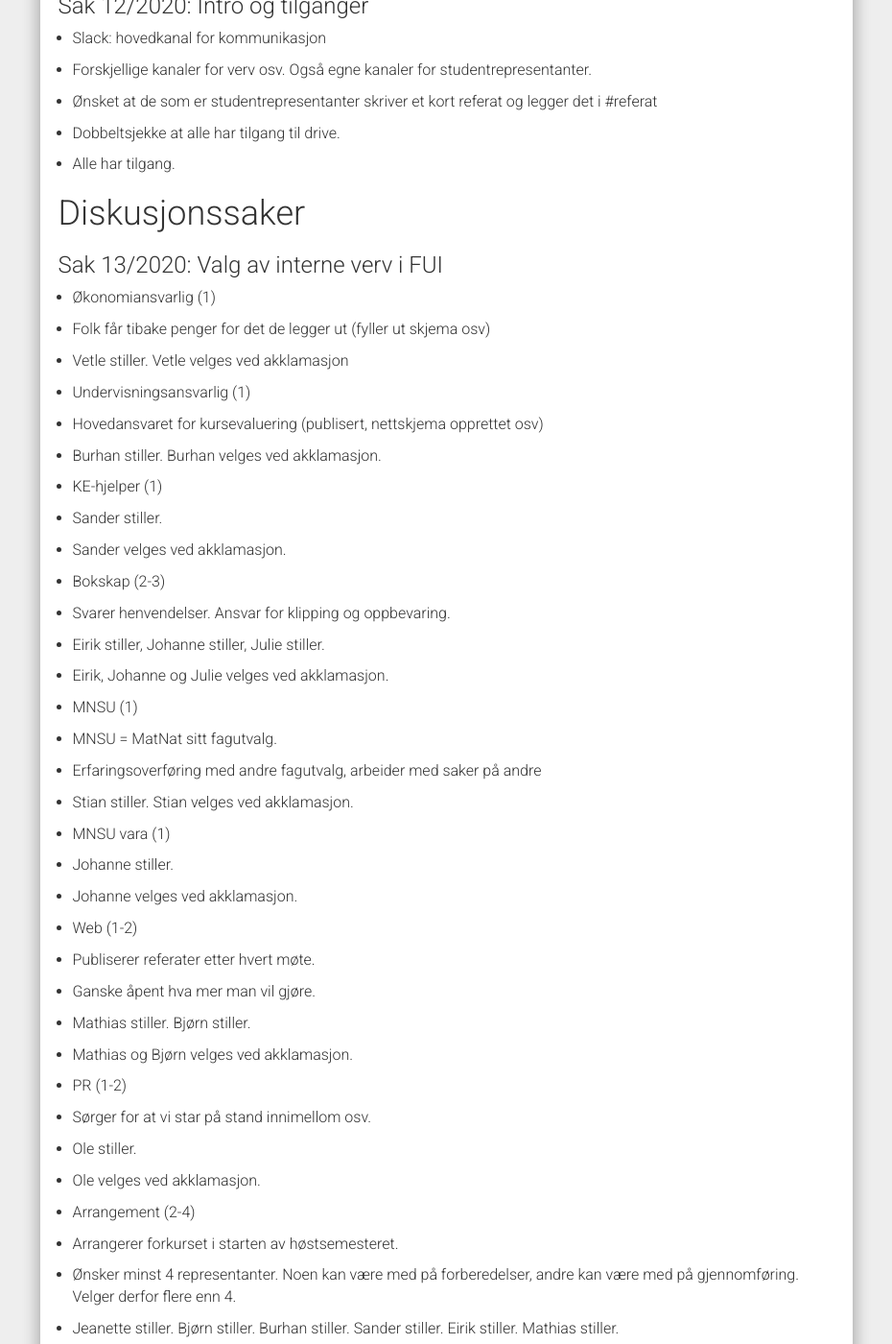
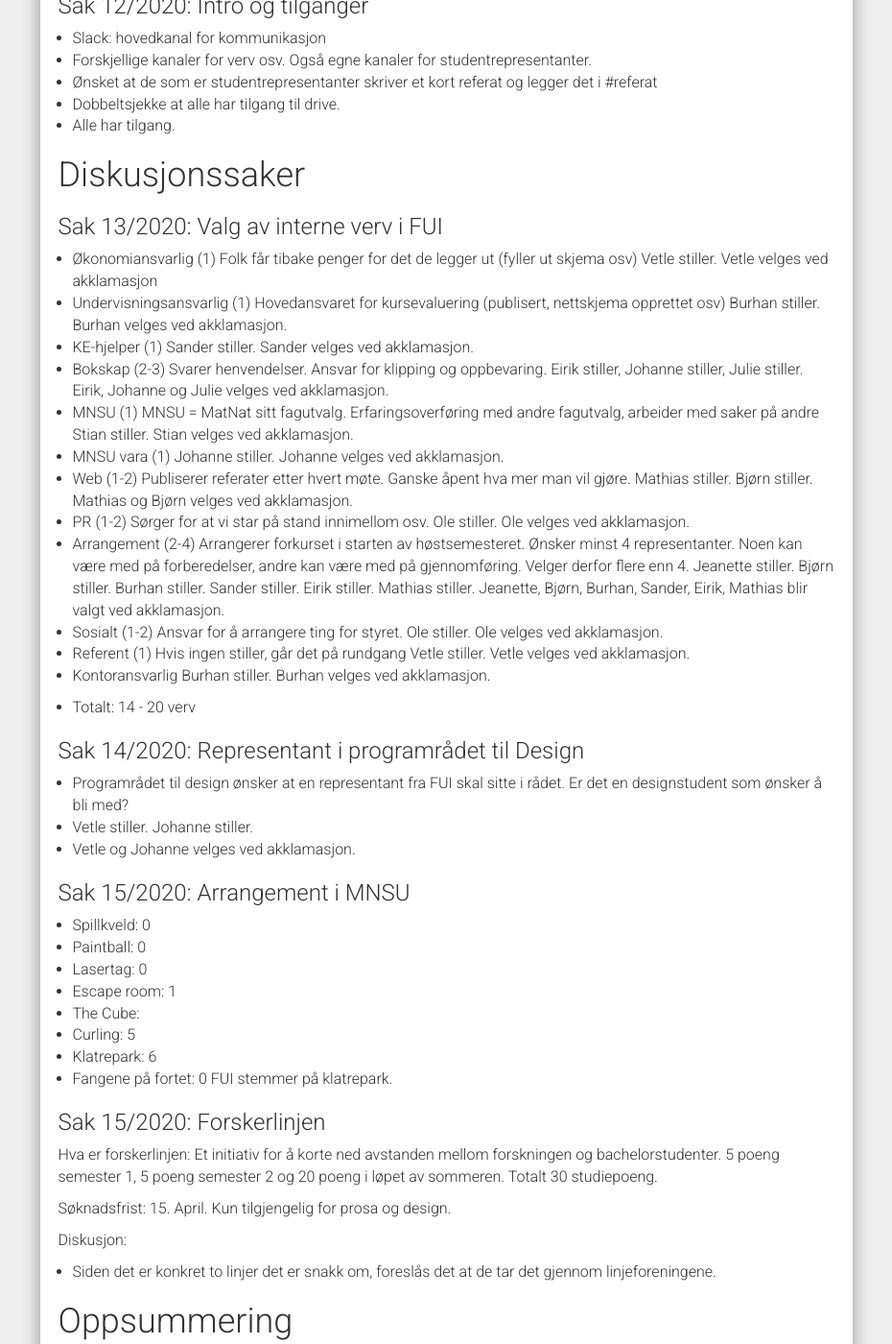
Before and after one commit to fui/fui.github.io, a Jekyll site: the page built from _posts/2020-02-11-referat.md, in a window 1280 px wide and 1400 px high, scrolled down 661 px. Shown: the whole window at 96% size, without its empty margins (321-1251 px from the left). Built offline with Jekyll 4.4.1, drawn with Linux system fonts in a browser that asks for light colours; nearby versions of some CDN libraries; some of the changed text lies outside the part shown.

Commit message:
Update 2020-02-11-referat.md

```diff
--- a/_posts/2020-02-11-referat.md
+++ b/_posts/2020-02-11-referat.md
@@ -26,19 +26,10 @@ Dagsorden godkjennes.
 ### Sak 12/2020: Intro og tilganger
 
 -   Slack: hovedkanal for kommunikasjon
-
-
 -   Forskjellige kanaler for verv osv. Også egne kanaler for studentrepresentanter.
-
 -   Ønsket at de som er studentrepresentanter skriver et kort referat og legger det i #referat
-
-
 -   Dobbeltsjekke at alle har tilgang til drive.
-
-
 -   Alle har tilgang.
-
-
 
 
 # Diskusjonssaker
@@ -46,158 +37,73 @@ Dagsorden godkjennes.
 ### Sak 13/2020: Valg av interne verv i FUI
 
 -   Økonomiansvarlig (1)
-
-
--   Folk får tibake penger for det de legger ut (fyller ut skjema osv)
-
--   Vetle stiller. Vetle velges ved akklamasjon
-
-
+    Folk får tibake penger for det de legger ut (fyller ut skjema osv)
+    Vetle stiller. Vetle velges ved akklamasjon
 -   Undervisningsansvarlig (1)
-
-
--   Hovedansvaret for kursevaluering (publisert, nettskjema opprettet osv)
-
--   Burhan stiller. Burhan velges ved akklamasjon.
-
-
+    Hovedansvaret for kursevaluering (publisert, nettskjema opprettet osv)
+    Burhan stiller. Burhan velges ved akklamasjon.
 -   KE-hjelper (1)
-
-
--   Sander stiller.
-
--   Sander velges ved akklamasjon.
-
-
+    Sander stiller.
+    Sander velges ved akklamasjon.
 -   Bokskap (2-3)
-
-
--   Svarer henvendelser. Ansvar for klipping og oppbevaring.
-
--   Eirik stiller, Johanne stiller, Julie stiller.
-
--   Eirik, Johanne og Julie velges ved akklamasjon.
-
-
+    Svarer henvendelser. Ansvar for klipping og oppbevaring.
+    Eirik stiller, Johanne stiller, Julie stiller.
+    Eirik, Johanne og Julie velges ved akklamasjon.
 -   MNSU  (1)
-
-
--   MNSU = MatNat sitt fagutvalg.
-
--   Erfaringsoverføring med andre fagutvalg, arbeider med saker på andre
-
--   Stian stiller. Stian velges ved akklamasjon.
-
-
+    MNSU = MatNat sitt fagutvalg.
+    Erfaringsoverføring med andre fagutvalg, arbeider med saker på andre
+    Stian stiller. Stian velges ved akklamasjon.
 -   MNSU vara  (1)
-
-
--   Johanne stiller.
-
--   Johanne velges ved akklamasjon.
-
-
+    Johanne stiller.
+    Johanne velges ved akklamasjon.
 -   Web (1-2)
-
-
--   Publiserer referater etter hvert møte.
-
--   Ganske åpent hva mer man vil gjøre.
-
--   Mathias stiller. Bjørn stiller.
-
--   Mathias og Bjørn velges ved akklamasjon.
-
-
+    Publiserer referater etter hvert møte.
+    Ganske åpent hva mer man vil gjøre.
+    Mathias stiller. Bjørn stiller.
+    Mathias og Bjørn velges ved akklamasjon.
 -   PR (1-2)
-
-
--   Sørger for at vi star på stand innimellom osv.
-
--   Ole stiller.
-
--   Ole velges ved akklamasjon.
-
-
+    Sørger for at vi star på stand innimellom osv.
+    Ole stiller.
+    Ole velges ved akklamasjon.
 -   Arrangement (2-4)
-
-
--   Arrangerer forkurset i starten av høstsemesteret.
-
--   Ønsker minst 4 representanter. Noen kan være med på forberedelser, andre kan være med på gjennomføring. Velger derfor flere enn 4.
-
--   Jeanette stiller. Bjørn stiller. Burhan stiller. Sander stiller. Eirik stiller. Mathias stiller.
-
--   Jeanette, Bjørn, Burhan, Sander, Eirik, Mathias blir valgt ved akklamasjon.
-
-
+    Arrangerer forkurset i starten av høstsemesteret.
+    Ønsker minst 4 representanter. Noen kan være med på forberedelser, andre kan være med på gjennomføring. Velger derfor flere enn 4.
+    Jeanette stiller. Bjørn stiller. Burhan stiller. Sander stiller. Eirik stiller. Mathias stiller.
+    Jeanette, Bjørn, Burhan, Sander, Eirik, Mathias blir valgt ved akklamasjon.
 -   Sosialt  (1-2)
-
-
--   Ansvar for å arrangere ting for styret.
-
--   Ole stiller.
-
--   Ole velges ved akklamasjon.
-
-
+    Ansvar for å arrangere ting for styret.
+    Ole stiller.
+    Ole velges ved akklamasjon.
 -   Referent (1)
-
-
--   Hvis ingen stiller, går det på rundgang
-
--   Vetle stiller.
-
--   Vetle velges ved akklamasjon.
-
-
+    Hvis ingen stiller, går det på rundgang
+    Vetle stiller.
+    Vetle velges ved akklamasjon.
 -   Kontoransvarlig
-
-
--   Burhan stiller.
-
--   Burhan velges ved akklamasjon.
-
--
+    Burhan stiller.
+    Burhan velges ved akklamasjon.
 
 
 -   Totalt: 14 - 20 verv
 
 
-
-
 ### Sak 14/2020: Representant i programrådet til Design
 
 -   Programrådet til design ønsker at en representant fra FUI skal sitte i rådet. Er det en designstudent som ønsker å bli med?
-
 -   Vetle stiller. Johanne stiller.
-
 -   Vetle og Johanne velges ved akklamasjon.
-
-
 
 
 ### Sak 15/2020: Arrangement i MNSU
 
 -   Spillkveld: 0
-
 -   Paintball: 0
-
 -   Lasertag: 0
-
 -   Escape room: 1
-
 -   The Cube:
-
 -   Curling: 5
-
 -   Klatrepark: 6
-
 -   Fangene på fortet: 0
-
-
 FUI stemmer på klatrepark.
-
 
 
 ### Sak 15/2020: Forskerlinjen
@@ -206,34 +112,21 @@ Hva er forskerlinjen: Et initiativ for å korte ned avstanden mellom forskningen
 
 Søknadsfrist: 15. April. Kun tilgjengelig for prosa og design.
 
-
-
 Diskusjon:
-
 -   Siden det er konkret to linjer det er snakk om, foreslås det at de tar det gjennom linjeforeningene.
 
 
-
-
-Oppsummering
+# Oppsummering
 
 ### Sak 15/2020: Eventuelt
 
 -   Hvem vil være med på foreningsfesten? Hvem reiser fra FUI?
-
 -   Alle ønsker å dra.
-
-
 -   Hvor mange reiser fra andre foreninger?
-
 -   Burhan kan dra fra Dagen. Jeanette arrangerer. Sander drar fra Mikro.
-
-
-
 
 
 ### 11/02/2020: Avslutningsvis
 
 -   Hva hver gruppe skal gjøre til neste gang
-
--
+    [...]
```
